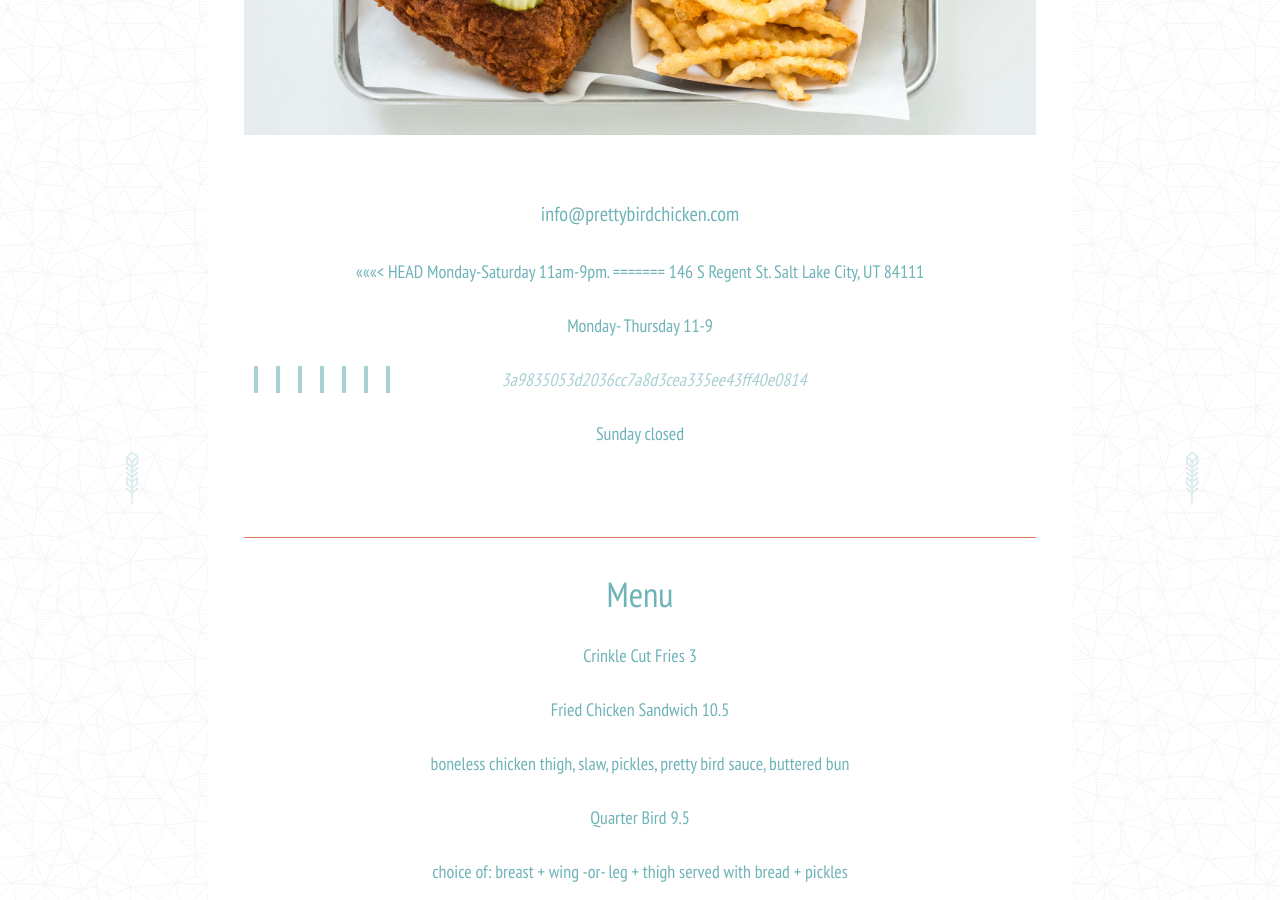
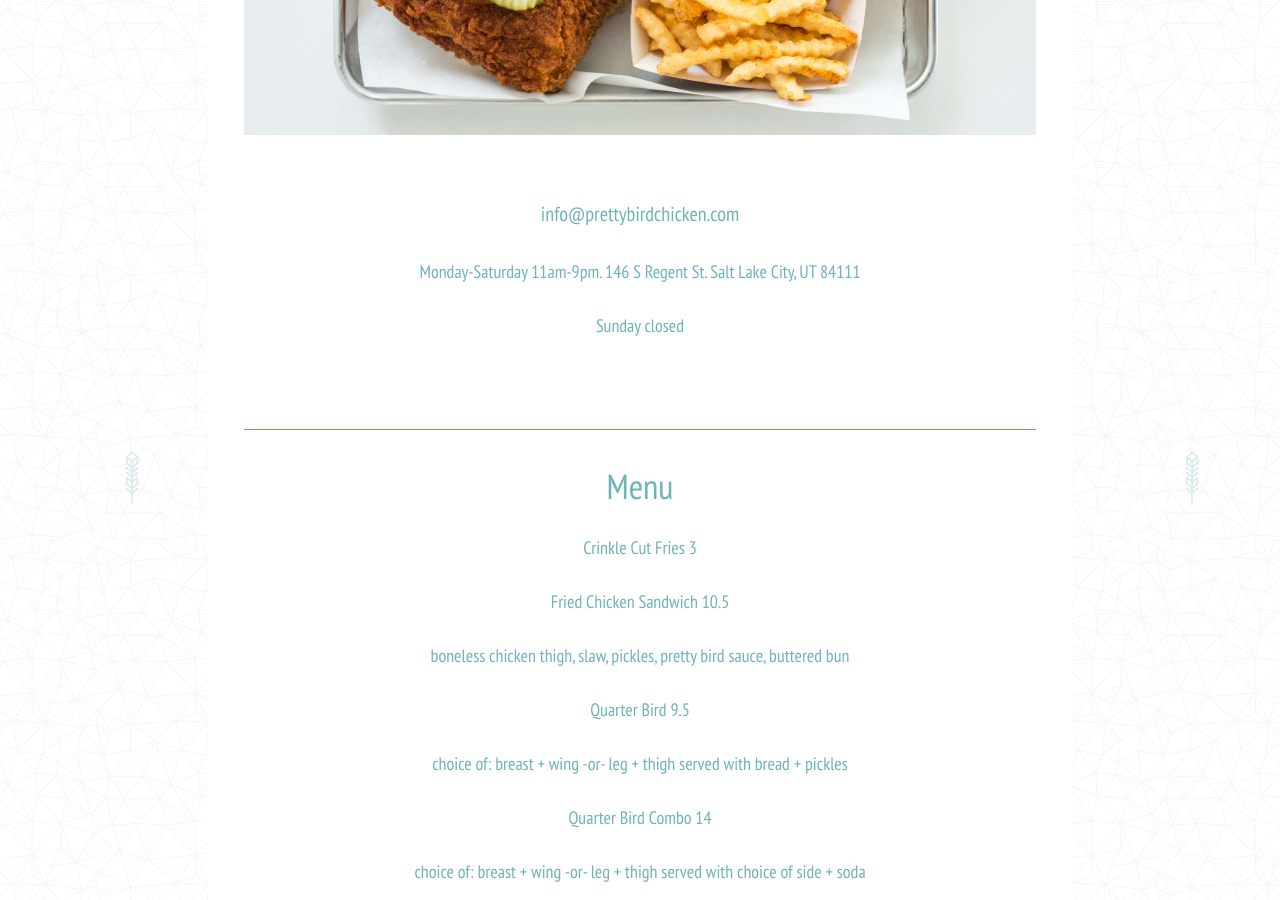
Before and after one commit to PHironaka/pretty-bird, a Jekyll site: the page built from index.md, in a window 1280 px wide and 900 px high, scrolled down 684 px. Built offline with Jekyll 4.4.1, drawn with Linux system fonts in a browser that asks for light colours.

Commit message:
update index again

```diff
--- a/index.md
+++ b/index.md
@@ -7,14 +7,10 @@ layout: page
 
 [info@prettybirdchicken.com](mailto:info@prettybirdchicken.com)
 
-<<<<<<< HEAD
 Monday-Saturday 11am-9pm.
-=======
 146 S Regent St.
 Salt Lake City, UT 84111
 
-Monday- Thursday 11-9
->>>>>>> 3a9835053d2036cc7a8d3cea335ee43ff40e0814
 
 
 Sunday closed
```
